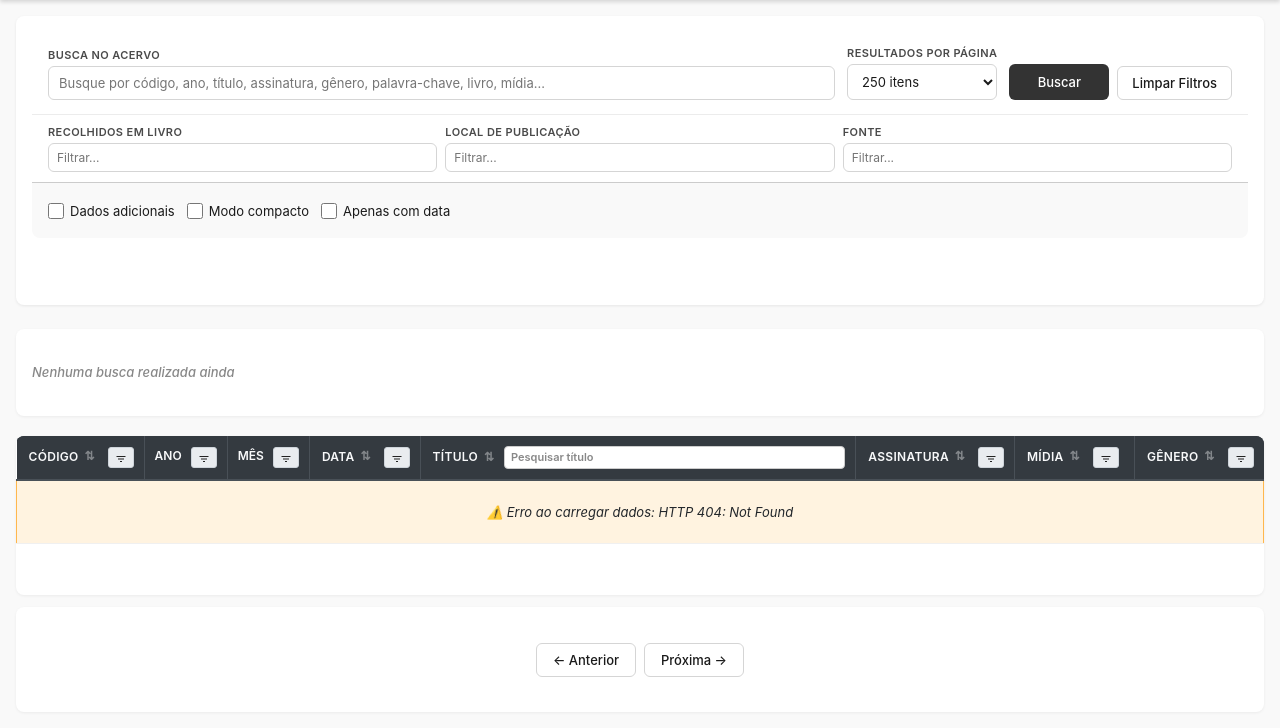
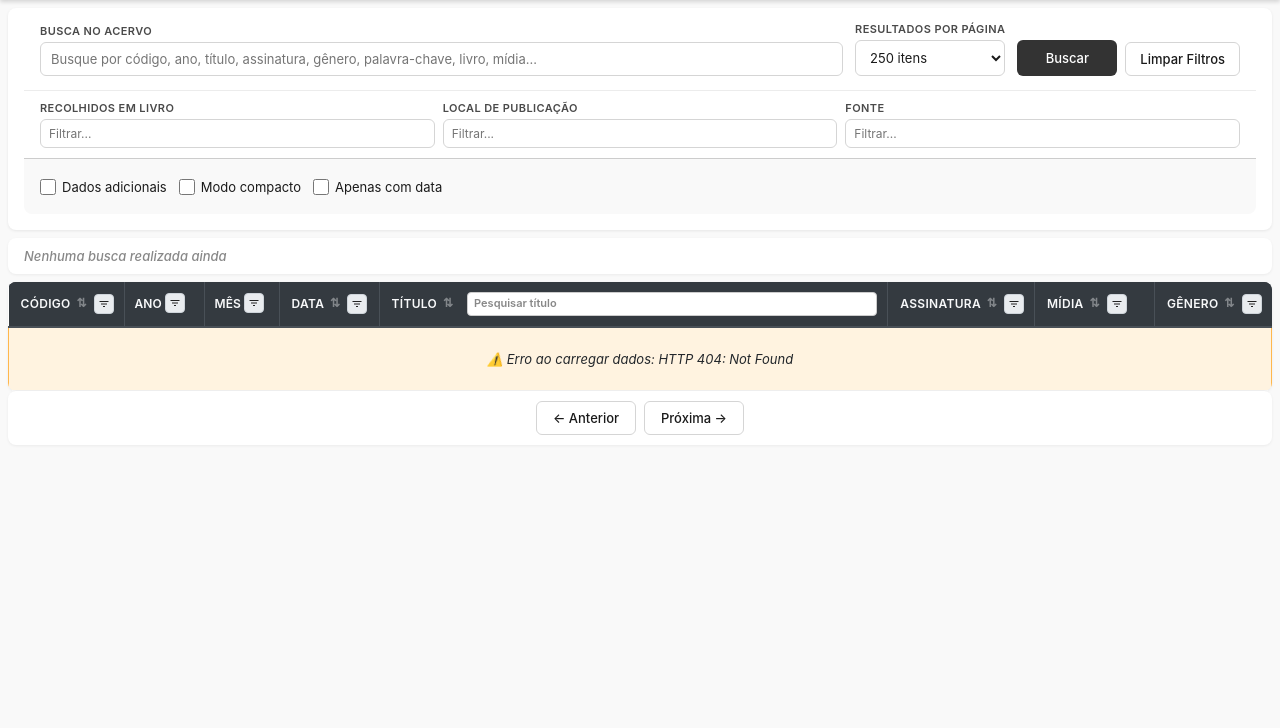
Before and after one commit to jacques-santos/Projeto-Machado-de-Assis, a Django app: page / in a window 1280 px wide. Shown: the part 72-800 px from the top of the page. Run offline with Django 5.2, Linux system fonts and the light colour scheme; parts of the project's set-up code (start-up, migrations or seed data) failed here and were passed over.

Commit message:
feat: melhorias visuais, correção filtro de data e renomeação Peça→Título
- CSS: centralização cabeçalhos tabela (tema principal), layout mobile (768px/480px), padding da página zerado
- Fix: filtro DATA - timezone (regex no lugar de new Date), formato column_values (sem hora), __date__in no backend, comparação ISO no client-side
- Fix: conflito range + __blank__, seleção checkboxes sem termo de busca
- Rename: Peça→Título no modelo, templates, JS e labels

```diff
--- a/apps/catalog/models.py
+++ b/apps/catalog/models.py
@@ -216,8 +216,8 @@ class Peca(models.Model):
 
     class Meta:
         db_table = "tblpeca"
-        verbose_name = "Peça"
-        verbose_name_plural = "Peças"
+        verbose_name = "Título"
+        verbose_name_plural = "Títulos"
         ordering = ["-ano_publicacao", "nome_obra"]
         indexes = [
             # Índices existentes
--- a/static/css/catalog.css
+++ b/static/css/catalog.css
@@ -11,7 +11,7 @@ body {
 
 /* ===== TOOLBAR & SEARCH ===== */
 .page {
-  padding: 16px;
+  padding: 8px;
   max-width: 100%;
   margin: 0 auto;
   width: 100%;
@@ -21,7 +21,7 @@ body {
   background-color: var(--table-row-bg);
   border: none;
   border-radius: 8px;
-  margin-bottom: 12px;
+  margin-bottom: 8px;
   box-shadow: 0 1px 3px rgba(0,0,0,0.08);
 }
 
@@ -422,6 +422,20 @@ button {
   background-color: var(--table-hover);
 }
 
+/* Plain text header label (columns without sort-btn) */
+.th-label {
+  display: inline-flex;
+  align-items: center;
+  height: 100%;
+  position: relative;
+  top: 1px;
+}
+
+.th-label + .filter-icon {
+  position: relative;
+  top: -1px;
+}
+
 /* Column widths */
 .col-id { width: 75px; }
 .col-ano { width: 80px; }
@@ -1827,6 +1870,13 @@ body {
 
 [data-theme="principal"] .sort-btn {
   color: #f8f9fa;
+  display: inline-flex;
+  align-items: center;
+  justify-content: center;
+  vertical-align: middle;
+  margin: 0;
+  background: none;
+  padding-top: 1px;
 }
 
 [data-theme="principal"] .sort-btn:hover {
@@ -1853,6 +1903,36 @@ body {
 
 [data-theme="principal"] .result-row:focus-within {
   background-color: #d6dbe0;
+}
+
+[data-theme="principal"] .results-table th .filter-icon {
+  display: inline-flex;
+  align-items: center;
+  justify-content: center;
+  vertical-align: middle;
+  margin: 0;
+  background: none;
+  color: #343a40;
+  background-color: #ffffff;
+  border-radius: 4px;
+  padding: 2px;
+  cursor: pointer;
+  width: 20px;
+  height: 20px;
+}
+
+[data-theme="principal"] .th-with-search {
+  display: flex;
+  align-items: center;
+  justify-content: center;
+  gap: 10px;
+  height: 100%;
+}
+
+[data-theme="principal"] .sort-btn svg,
+[data-theme="principal"] .filter-icon svg {
+  fill: currentcolor;
+  vertical-align: middle;
 }
 
 [data-theme="principal"] .extra-data-row td {
--- a/static/css/styles.css
+++ b/static/css/styles.css
@@ -531,8 +531,8 @@ a:hover {
 /* ===== MAIN LAYOUT ===== */
 .page {
   padding: 0.75rem;
-  display: grid;
-  gap: 0.75rem;
+  display: flow;
+  gap: 0;
   flex: 1;
 }
 
@@ -547,7 +547,7 @@ a:hover {
 
 /* ===== TOOLBAR ===== */
 .toolbar {
-  padding: 1rem;
+  padding: 0rem 1rem 1rem 1rem;
   background: var(--card);
   border: 1px solid var(--border);
   border-radius: 4px;
--- a/static/js/filter-column-widget.js
+++ b/static/js/filter-column-widget.js
@@ -731,12 +731,28 @@ class FilterColumnWidget {
     const hasRange = this.filterState.rangeMin || this.filterState.rangeMax;
     this.filterState.isActive = finalSelectedValues.length < totalValuesToCompare || hasRange;
 
-    // Para colunas de data, usar APENAS filtro de range (data_min/data_max)
-    // Enviar valores individuais para datas é inviável (milhares de valores únicos)
-    // Mas preservar __blank__ (null) para filtrar registros sem data
+    // Para colunas de data:
+    // - Se o usuário selecionou um subconjunto de datas (via pesquisa ou desmarcando manualmente),
+    //   enviar os valores individuais (a API suporta ?data_publicacao=val1,val2,...)
+    // - Se todos estão selecionados, não enviar valores individuais
+    // - Sempre preservar __blank__ (null) para filtrar registros sem data
     if (this.columnType === 'date') {
       const hasBlank = finalSelectedValues.includes(null);
-      finalSelectedValues = hasBlank ? [null] : [];
+
+      // Extrair datas válidas dos valores selecionados
+      const dateValues = finalSelectedValues
+        .filter(v => v !== null && v !== undefined && v !== 'None');
+
+      const isSubset = dateValues.length > 0 && dateValues.length < this.allValues.length;
+
+      if (isSubset) {
+        // Subconjunto de datas selecionadas: enviar valores individuais
+        finalSelectedValues = dateValues;
+        if (hasBlank) finalSelectedValues.push(null);
+      } else {
+        // Todos selecionados ou nenhum: não enviar valores individuais
+        finalSelectedValues = hasBlank ? [null] : [];
+      }
     }
 
     this.createFilterIcon();
@@ -820,10 +836,11 @@ class FilterColumnWidget {
     // Para coluna de data, formatar no padrão brasileiro
     if (this.columnType === 'date') {
       const dateStr = String(value);
-      // Tenta parsear como ISO date (YYYY-MM-DD ou YYYY-MM-DDTHH:MM:SS)
-      const date = new Date(dateStr);
-      if (!isNaN(date.getTime())) {
-        return date.toLocaleDateString('pt-BR');
+      // Parsear como ISO date (YYYY-MM-DD ou YYYY-MM-DDTHH:MM:SS) sem usar new Date()
+      // para evitar problemas de timezone com datas históricas
+      const match = dateStr.match(/^(\d{4})-(\d{2})-(\d{2})/);
+      if (match) {
+        return `${match[3]}/${match[2]}/${match[1]}`;
       }
     }
 
--- a/templates/catalog/index.html
+++ b/templates/catalog/index.html
@@ -83,7 +83,7 @@
 <!-- RESULTADOS: Informações sobre a Busca -->
 <section class="results-header card" role="status" aria-live="polite" aria-label="Resumo de resultados">
   <div id="loading-indicator" class="loading-text" style="display: none;" role="status" aria-busy="true" aria-label="Carregando dados">
-    Carregando peças...
+    Carregando títulos...
   </div>
   <div id="results-summary" class="results-summary empty" aria-live="assertive">
     Nenhuma busca realizada ainda
@@ -97,8 +97,8 @@
   <button id="clear-all-filters-btn" type="button" class="btn-clear-all" aria-label="Remover todos os filtros">Limpar todos</button>
 </section>
 
-<!-- TABELA: Listagem de Peças -->
-<section class="table-container card" role="region" aria-label="Tabela de resultados de peças">
+<!-- TABELA: Listagem de Títulos -->
+<section class="table-container card" role="region" aria-label="Tabela de resultados de títulos">
   <table class="results-table" id="results-table" role="table">
     <thead role="rowgroup">
       <tr role="row">
@@ -109,10 +109,10 @@
           </button>
         </th>
         <th class="col-ano" role="columnheader" scope="col">
-          Ano
+          <span class="th-label">Ano</span>
         </th>
         <th class="col-mes" role="columnheader" scope="col">
-          Mês
+          <span class="th-label">Mês</span>
         </th>
         <th class="col-data" role="columnheader" scope="col">
           <button class="sort-btn" data-sort="data_publicacao" title="Clique para ordenar por data completa" aria-label="Ordenar por data">
@@ -179,15 +179,15 @@
   </button>
 </section>
 
-<!-- MODAL: Detalhes da Peça -->
+<!-- MODAL: Detalhes do Título -->
 <div id="detail-modal" class="modal" style="display: none;" role="dialog" aria-modal="true" aria-labelledby="detail-title">
   <div class="modal-overlay" tabindex="-1"></div>
   <div class="modal-content">
     <div class="modal-header">
-      <h2 id="detail-title">Detalhes da Peça</h2>
-      <button id="close-modal" type="button" class="close-btn" aria-label="Fechar detalhes da peça">×</button>
+      <h2 id="detail-title">Detalhes do Título</h2>
+      <button id="close-modal" type="button" class="close-btn" aria-label="Fechar detalhes do título">×</button>
     </div>
-    <div id="detail-content" class="modal-body" role="region" aria-label="Conteúdo detalhado da peça">
+    <div id="detail-content" class="modal-body" role="region" aria-label="Conteúdo detalhado do título">
       <!-- Conteúdo detalhado será inserido aqui pelo JavaScript -->
     </div>
   </div>
```
Also changed, not shown: other parts of static/css/catalog.css (+59 -16 lines), apps/catalog/filters.py (+20 -4 lines), static/js/catalog.js (+30 -10 lines), templates/pages/stats.html (+5 -5 lines).
